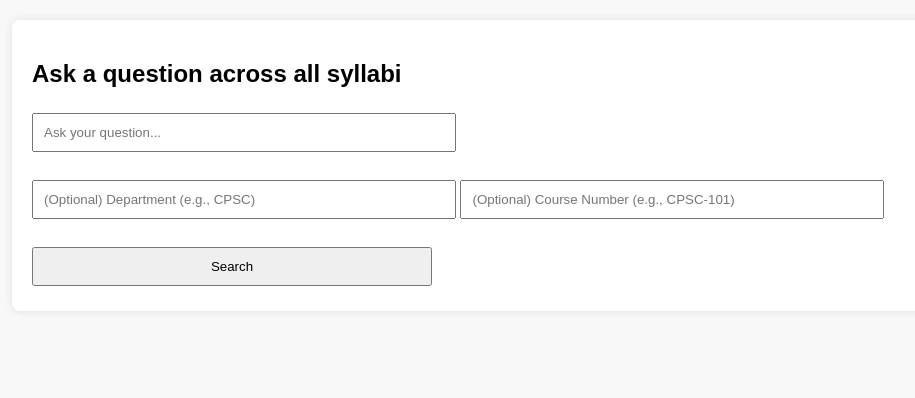
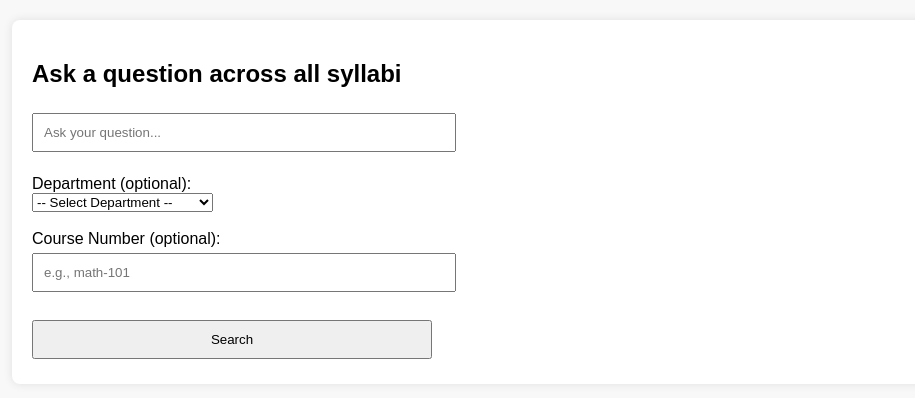
Before and after one commit to neupanebipan/uco_syllabus_chatbot, a Flask app: page / in a window 1280 px wide. Shown: the part 148-546 px from the top of the page, without its empty margins (8-923 px from the left). Run offline with Flask 3, Linux system fonts and the light colour scheme.

Commit message:
change to html

```diff
--- a/templates/index.html
+++ b/templates/index.html
@@ -1,11 +1,22 @@
 {% extends "base.html" %}
 {% block content %}
   <h2>Ask a question across all syllabi</h2>
+
   <form action="{{ url_for('chat') }}" method="POST">
     <input type="text" name="question" placeholder="Ask your question..." required><br><br>
-    <input type="text" name="department" placeholder="(Optional) Department (e.g., CPSC)">
-    <input type="text" name="course_number" placeholder="(Optional) Course Number (e.g., CPSC-101)">
-    <br><br>
+
+    <label for="department">Department (optional):</label><br>
+    <select name="department" id="department">
+      <option value="">-- Select Department --</option>
+      <option value="mathematics">Mathematics and Statistics</option>
+      <option value="computer_science">Computer Science</option>
+      <option value="business">Business</option>
+      <option value="psychology">Psychology</option>
+    </select><br><br>
+
+    <label for="course_number">Course Number (optional):</label><br>
+    <input type="text" name="course_number" placeholder="e.g., math-101"><br><br>
+
     <input type="submit" value="Search">
   </form>
 {% endblock %}
```
Also changed, not shown: forms.py (+7 -2 lines).
